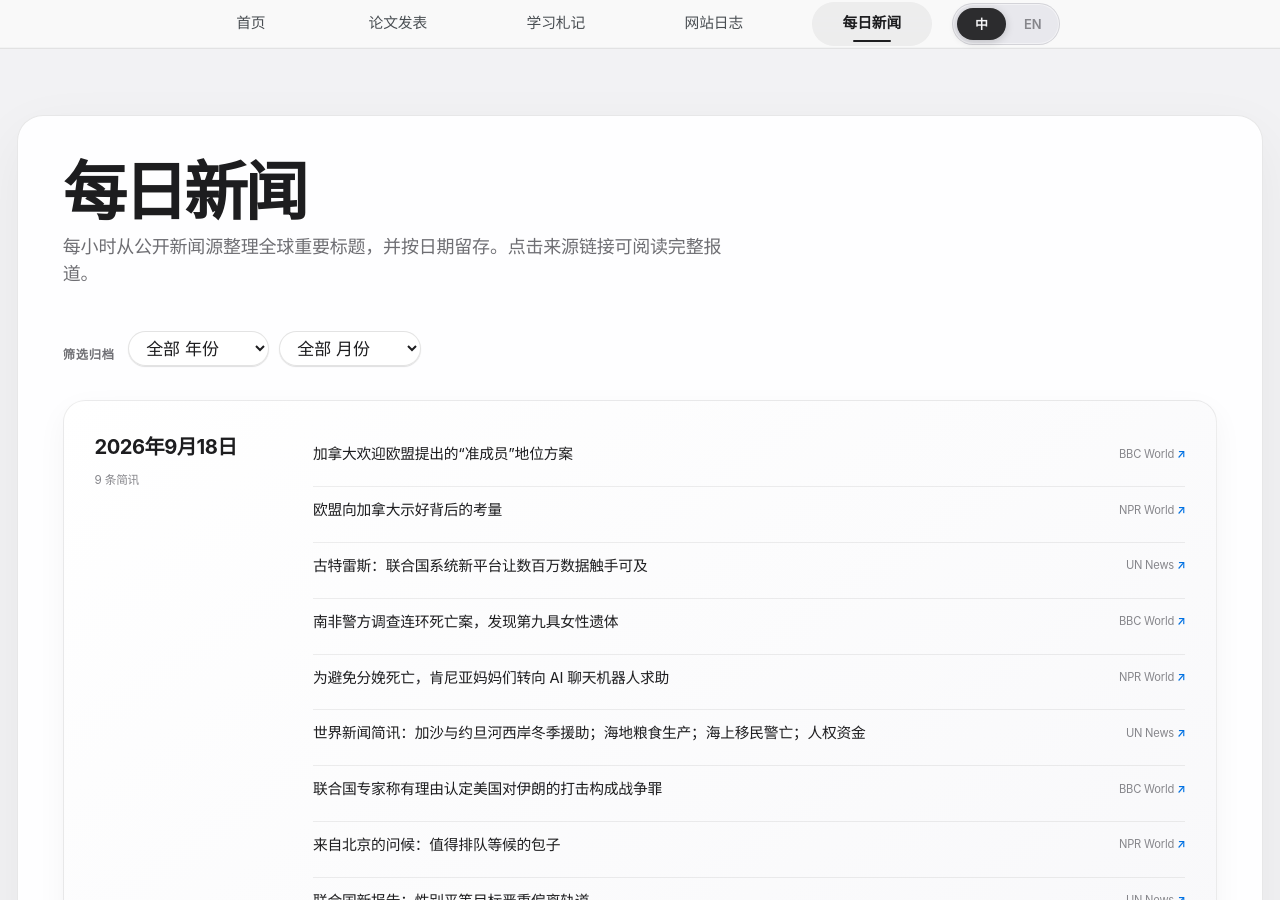
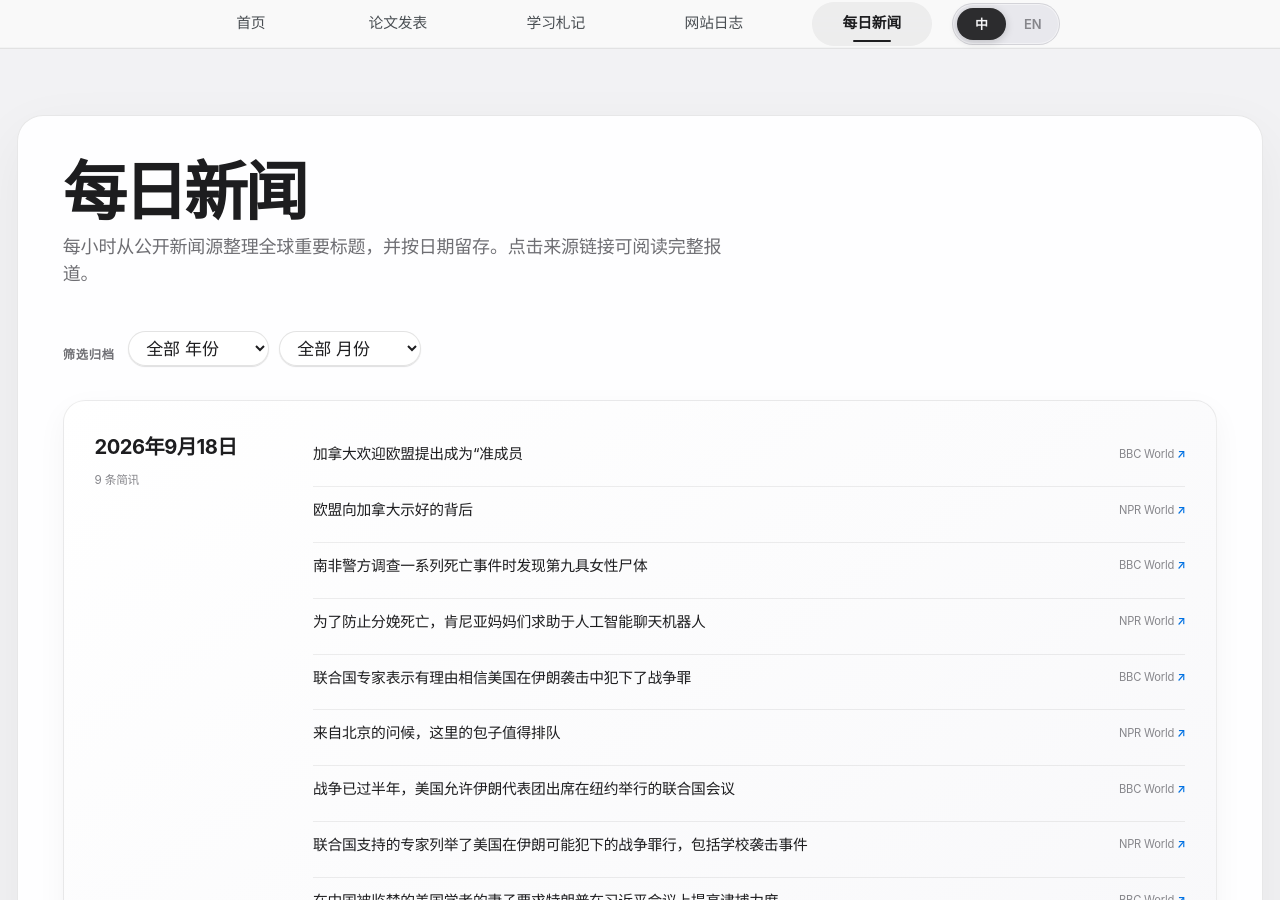
Before and after one commit to HaoxiangLuo/HaoxiangLuo.github.io, a Jekyll site: the page built from _pages/daily-news-zh.html, in a window 1280 px wide and 900 px high. Built offline with Jekyll 4.4.1, drawn with Linux system fonts in a browser that asks for light colours; a style sheet for code colours, icons or effects is not loaded; some of the changed text lies outside the part shown.

Commit message:
Update daily news 2026-09-18

```diff
--- a/_data/daily_news.json
+++ b/_data/daily_news.json
@@ -1,5 +1,5 @@
 {
-  "updated_at": "2026-09-18T13:05:57+08:00",
+  "updated_at": "2026-09-18T13:07:36+08:00",
   "days": [
     {
       "date": "2026-09-18",
@@ -8,55 +8,55 @@
           "title": "Canada welcomes EU proposal to become 'associate member'",
           "source": "BBC World",
           "url": "https://www.bbc.co.uk/news/articles/cwly7vkke4jxo?at_medium=RSS&at_campaign=rss",
-          "title_zh": "加拿大欢迎欧盟提出的“准成员”地位方案"
+          "title_zh": "加拿大欢迎欧盟提出成为“准成员"
         },
         {
           "title": "Behind the overture from the European Union to Canada",
           "source": "NPR World",
           "url": "https://www.npr.org/2026/09/17/nx-s1-5973029/behind-the-overture-from-the-european-union-to-canada",
-          "title_zh": "欧盟向加拿大示好背后的考量"
-        },
-        {
-          "title": "New UN system platform puts millions of data points at users’ fingertips, says Guterres",
-          "source": "UN News",
-          "url": "https://news.un.org/feed/view/en/story/2026/09/1168363",
-          "title_zh": "古特雷斯：联合国系统新平台让数百万数据触手可及"
+          "title_zh": "欧盟向加拿大示好的背后"
         },
         {
           "title": "Ninth woman's body found as South African police investigate string of deaths",
           "source": "BBC World",
           "url": "https://www.bbc.co.uk/news/articles/cqx2zgk8k8xvo?at_medium=RSS&at_campaign=rss",
-          "title_zh": "南非警方调查连环死亡案，发现第九具女性遗体"
+          "title_zh": "南非警方调查一系列死亡事件时发现第九具女性尸体"
         },
         {
           "title": "To prevent deaths in childbirth, Kenyan moms turn to an AI powered chatbot",
           "source": "NPR World",
           "url": "https://www.npr.org/2026/09/17/nx-s1-5962840/artificial-intelligence-ai-chatbot-pregnancy-maternal-health",
-          "title_zh": "为避免分娩死亡，肯尼亚妈妈们转向 AI 聊天机器人求助"
-        },
-        {
-          "title": "World News in Brief: Winter aid for Gaza, West Bank; Haiti food production; migrant deaths at sea; human rights funding",
-          "source": "UN News",
-          "url": "https://news.un.org/feed/view/en/story/2026/09/1168362",
-          "title_zh": "世界新闻简讯：加沙与约旦河西岸冬季援助；海地粮食生产；海上移民警亡；人权资金"
+          "title_zh": "为了防止分娩死亡，肯尼亚妈妈们求助于人工智能聊天机器人"
         },
         {
           "title": "UN experts say grounds to believe US committed war crimes in Iran strikes",
           "source": "BBC World",
           "url": "https://www.bbc.co.uk/news/articles/cm9w4n5nverdo?at_medium=RSS&at_campaign=rss",
-          "title_zh": "联合国专家称有理由认定美国对伊朗的打击构成战争罪"
+          "title_zh": "联合国专家表示有理由相信美国在伊朗袭击中犯下了战争罪"
         },
         {
           "title": "Greetings from Beijing, where baozi are worth the wait in line",
           "source": "NPR World",
           "url": "https://www.npr.org/2026/09/17/g-s1-142416/china-beijing-buns-baozi",
-          "title_zh": "来自北京的问候：值得排队等候的包子"
+          "title_zh": "来自北京的问候，这里的包子值得排队"
         },
         {
-          "title": "Gender equality woefully off track, new UN report reveals",
-          "source": "UN News",
-          "url": "https://news.un.org/feed/view/en/story/2026/09/1168360",
-          "title_zh": "联合国新报告：性别平等目标严重偏离轨道"
+          "title": "US to allow Iran delegation to attend UN meetings in New York as war passes half-year mark",
+          "source": "BBC World",
+          "url": "https://www.bbc.co.uk/news/articles/c6n8m72r13ngo?at_medium=RSS&at_campaign=rss",
+          "title_zh": "战争已过半年，美国允许伊朗代表团出席在纽约举行的联合国会议"
+        },
+        {
+          "title": "U.N.-backed experts cite possible U.S. war crimes in Iran, including a school attack",
+          "source": "NPR World",
+          "url": "https://www.npr.org/2026/09/17/nx-s1-5972934/us-iran-war-un-report-alleged-war-crimes",
+          "title_zh": "联合国支持的专家列举了美国在伊朗可能犯下的战争罪行，包括学校袭击事件"
+        },
+        {
+          "title": "Wife of US scholar jailed in China asks Trump to raise arrest at Xi meeting",
+          "source": "BBC World",
+          "url": "https://www.bbc.co.uk/news/articles/c9j3d2rr6g24o?at_medium=RSS&at_campaign=rss",
+          "title_zh": "在中国被监禁的美国学者的妻子要求特朗普在习近平会议上提高逮捕力度"
         }
       ]
     },
```
